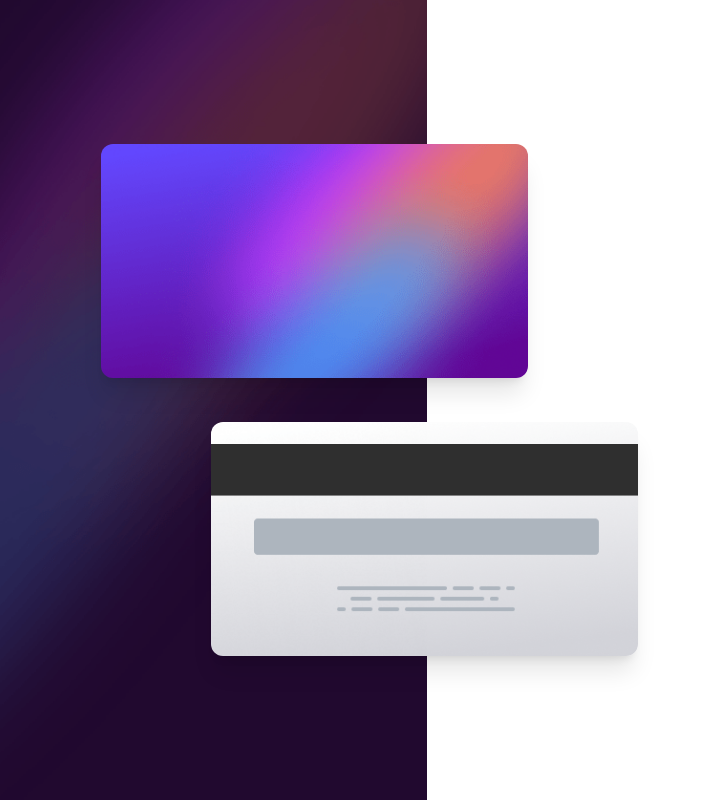
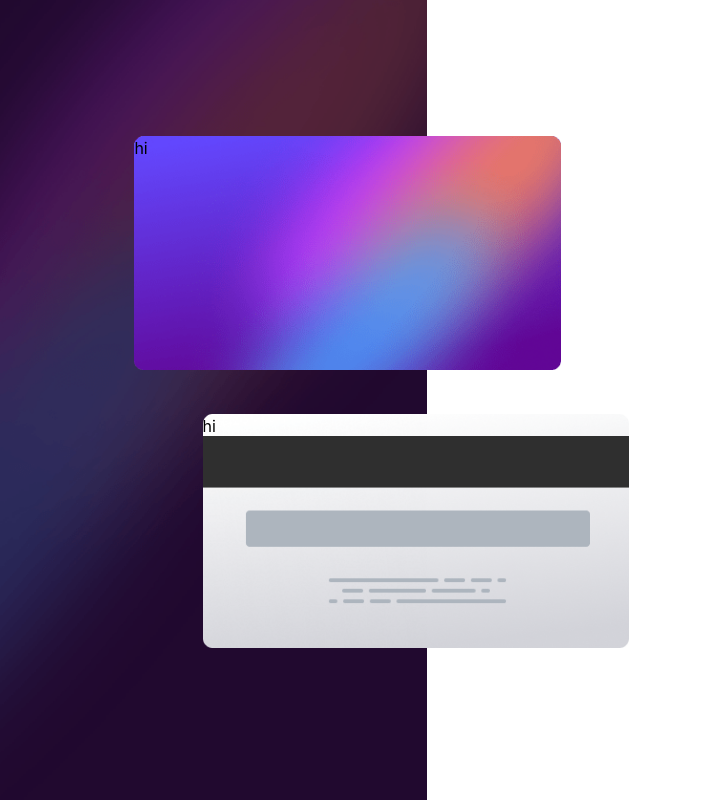
Before and after one commit to devadula-nandan/Frontendmentor_Challenges_My_Solutions, a React (Create React App) app: page /Challenge_2 in a window 1280 px wide. Shown: the whole page, without its empty margins (0-701 px from the left). Built offline with nearby package versions, Linux system fonts and the light colour scheme.

Commit message:
relatice text on cards

```diff
--- a/src/route-pages/challenge_2/Challenge_2.jsx
+++ b/src/route-pages/challenge_2/Challenge_2.jsx
@@ -2,11 +2,21 @@ import cf from './images/bg-card-front.png'
 import cb from './images/bg-card-back.png'
 export const Challenge_2 = () => {
     return (
-        <div className="w-screen h-screen">
-            <div className={`w-full lg:w-1/3 lg:h-full h-1/3 qoHsFYAt bg-cover bg-center flex justify-center items-center flex-col`}>
-                <img src={cf} alt="" className=' shadow-xl rounded-xl absolute lg:static lg:mb-[calc(2rem+1vw)] lg:ml-[calc(33.33vw-14rem)] w-3/4 md:w-auto top-[20%] -ml-4' />
-                <img src={cb} alt="" className=' shadow-xl rounded-xl lg:ml-[calc(33vw)] w-3/4 md:w-auto ml-8' />
+        <>
+            <div className="w-screen h-screen">
+                <div className={`w-full lg:w-1/3 lg:h-full qoHsFYAt bg-cover bg-center flex justify-center items-center flex-col`}>
+                    <div className="flex flex-col-reverse lg:flex-col mt-[calc(2rem+1vw+2rem)]">
+                        <div className="relative cf lg:mb-[calc(2rem+1vw)] ml-4 mr-12 lg:ml-0 lg:mr-0 z-10 -mt-[calc(6vw+1rem)] -mb-12">
+                            <img src={cf} alt="" className=' lg:ml-[calc(33vw-18rem)]' />
+                            <div className="cfc absolute top-0 lg:left-[calc(33vw-18rem)]">hi</div>
+                        </div>
+                        <div className="relative ml-12 mr-4 lg:ml-0 lg:mr-0">
+                            <img src={cb} alt="" className=' lg:ml-[calc(33.33vw-14rem)]' />
+                            <div className="cbc absolute top-0 lg:left-[calc(33.33vw-14rem)]">hi</div>
+                        </div>
+                    </div>
+                </div>
             </div>
-        </div>
+        </>
     )
 }
```
